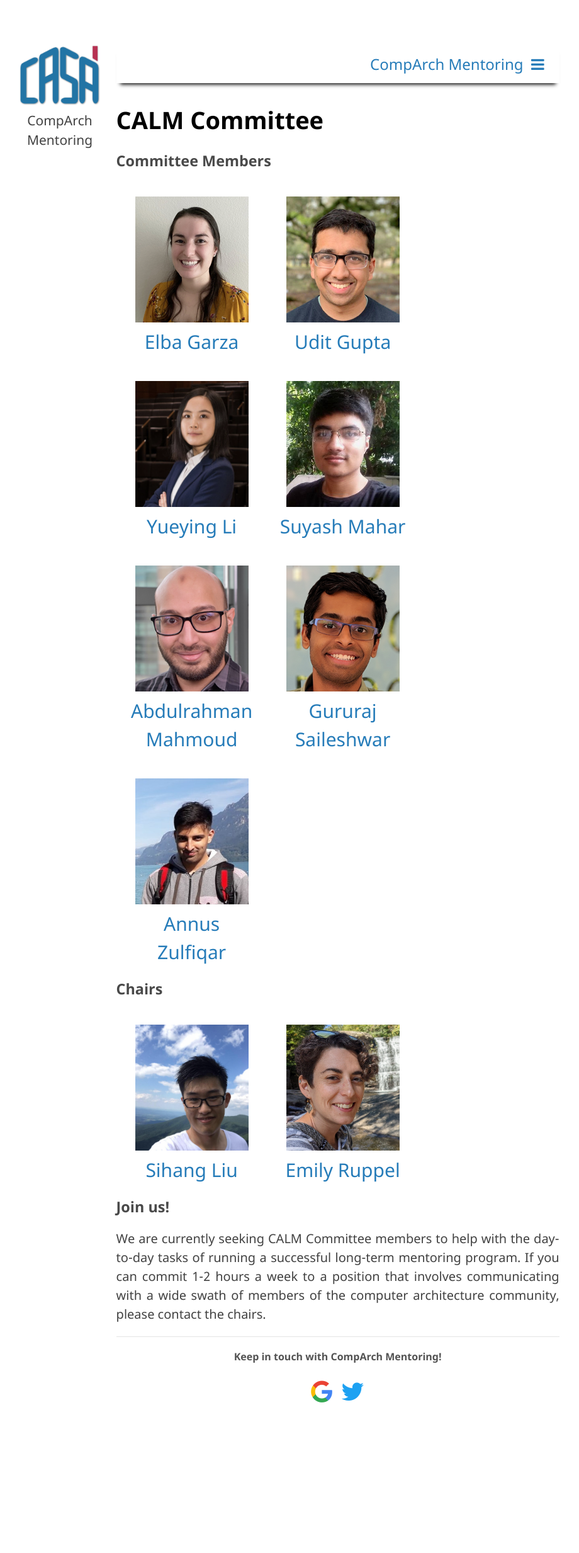
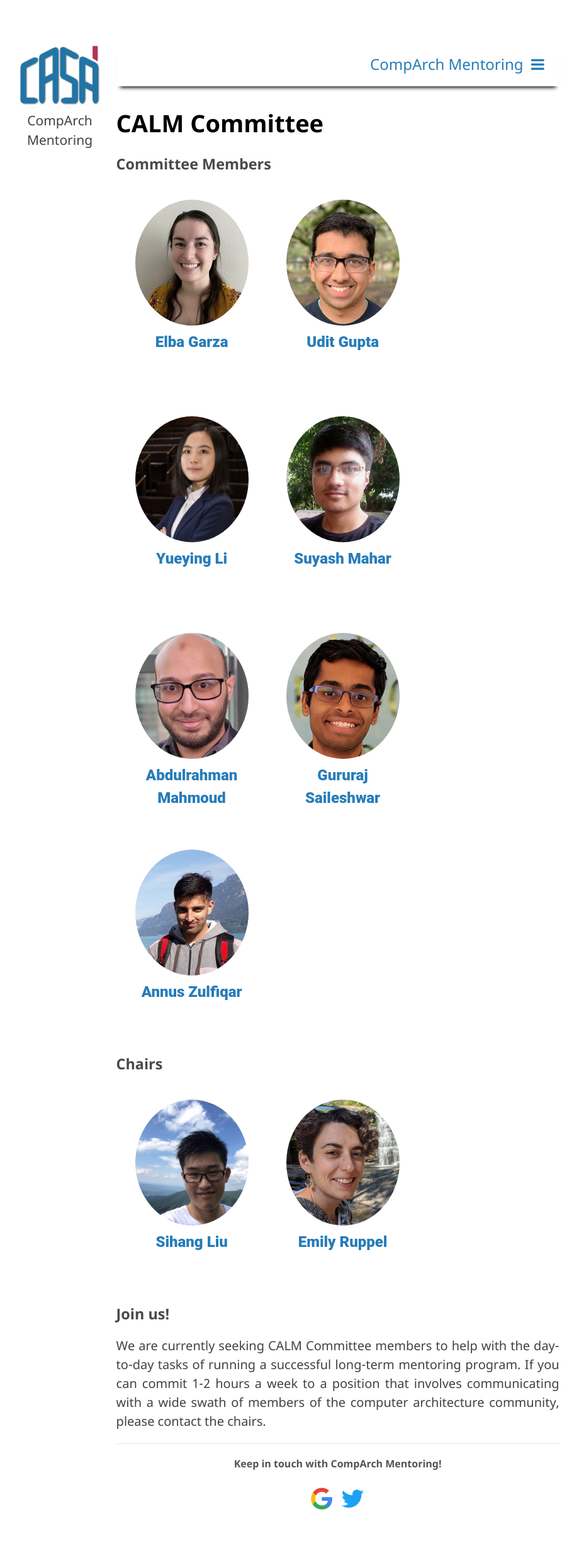
Before and after one commit to suyashmahar/jekyll-conf-website, a Jekyll site: the page built from pages/committee.md, in a window 1280 px wide. Shown: the whole page at 63% size, without its empty margins (169-1089 px from the left). Built offline with Jekyll 4.4.1, drawn with Linux system fonts in a browser that asks for light colours; before the commit the page ends 2296 px from its top, so only the background shows below that.

Commit message:
Fix nav bar and profile picture design

```diff
--- a/_layouts/default.html
+++ b/_layouts/default.html
@@ -62,12 +62,15 @@
             {% if navPage.categories contains "navigation" %}
             {% assign navPageUrl = '/pages/' | append: navPage.title | downcase | replace: ' ','-' | relative_url | append: '.html' %}
             {% assign navItemClasses = 'nav-item' %}
+            {% assign onClick = '' %}
 
             {% if pageUrlWithBase == navPageUrl %}
               {% assign navItemClasses = navItemClasses | append: ' nav-item-cur' %}
+            {% else %}
+              {% assign onClick = "window.location='" | append: navPageUrl | append: "';" %}
             {% endif %}
 
-	    <div class="{{ navItemClasses }}" onclick="window.location='{{ navPageUrl }}';">
+	    <div class="{{ navItemClasses }}" onclick="{{ onClick }}">
               {{ navPage.title }}
             </div>
             {% endif %}
--- a/_sass/jekyll-theme-minimal.scss
+++ b/_sass/jekyll-theme-minimal.scss
@@ -1,5 +1,6 @@
 @import "fonts";
 @import "rouge-github";
+@import url('https://fonts.googleapis.com/css?family=Roboto:400,500,700');
 
 .header-div {
   width: 100%;
@@ -47,16 +48,25 @@
     float: left;
     z-index: 140;
     cursor: pointer;
+    border-bottom: #00000000 solid 5px;
 }
 
 .nav-item-cur {
-    background: #555;
-    color: white;
+    background: #f1f1f1;
+    color: black;
+    cursor: default;
+    border-bottom: #2274a5 solid 5px;
+
+}
+
+.nav-item-cur:hover {
+    border-bottom: #2274a5 solid 5px !important;
 }
 
 .nav-item:hover {
     background: #f1f1f1;
-    color: black
+    color: black;
+    border-bottom: black solid 5px;
 }
 
 .nav-bar-content {
@@ -83,14 +93,16 @@
   height: 200px;
   object-fit: cover;
   display: inline-block;
+  border-radius: 50%;
 }
 
 .member-name {
-  font-size: 1.5em;
+  font-size: 1.2em;
   width: 100%;
   justify-content: center;
   height: 4em;
   word-break: break-word;
+  font-family: 'Roboto Black', sans-serif;
 }
 
 .event-header {
--- a/pages/committee.md
+++ b/pages/committee.md
@@ -7,14 +7,18 @@ order: 4
 
 # CALM Committee
 
+<!-- NOTE: This page is automatically generated from _data/members.yml -->
+
 <h3>Committee Members</h3>
 <div class="member-profiles-grid">
 {% for mem in site.data.members %}
 {% if mem.category == 'committee-member' and mem.active %}
+<a href="{{mem.website}}">
 <div class="member-profile">
 <img class="member-photo" src="{{ mem.photo | relative_url }}"/>
-<a class="member-name" href="{{mem.website}}">{{ mem.name }}</a>
+<div class="member-name">{{ mem.name }}</div>
 </div>
+</a>
 {% endif %}
 {% endfor %}
 </div>
@@ -23,10 +27,12 @@ order: 4
 <div class="member-profiles-grid">
 {% for mem in site.data.members %}
 {% if mem.category == 'co-chairs' and mem.active %}
+<a href="{{mem.website}}">
 <div class="member-profile">
 <img class="member-photo" src="{{ mem.photo | relative_url }}"/>
-<a class="member-name" href="{{mem.website}}">{{ mem.name }}</a>
+<div class="member-name">{{ mem.name }}</div>
 </div>
+</a>
 {% endif %}
 {% endfor %}
 </div>
```
